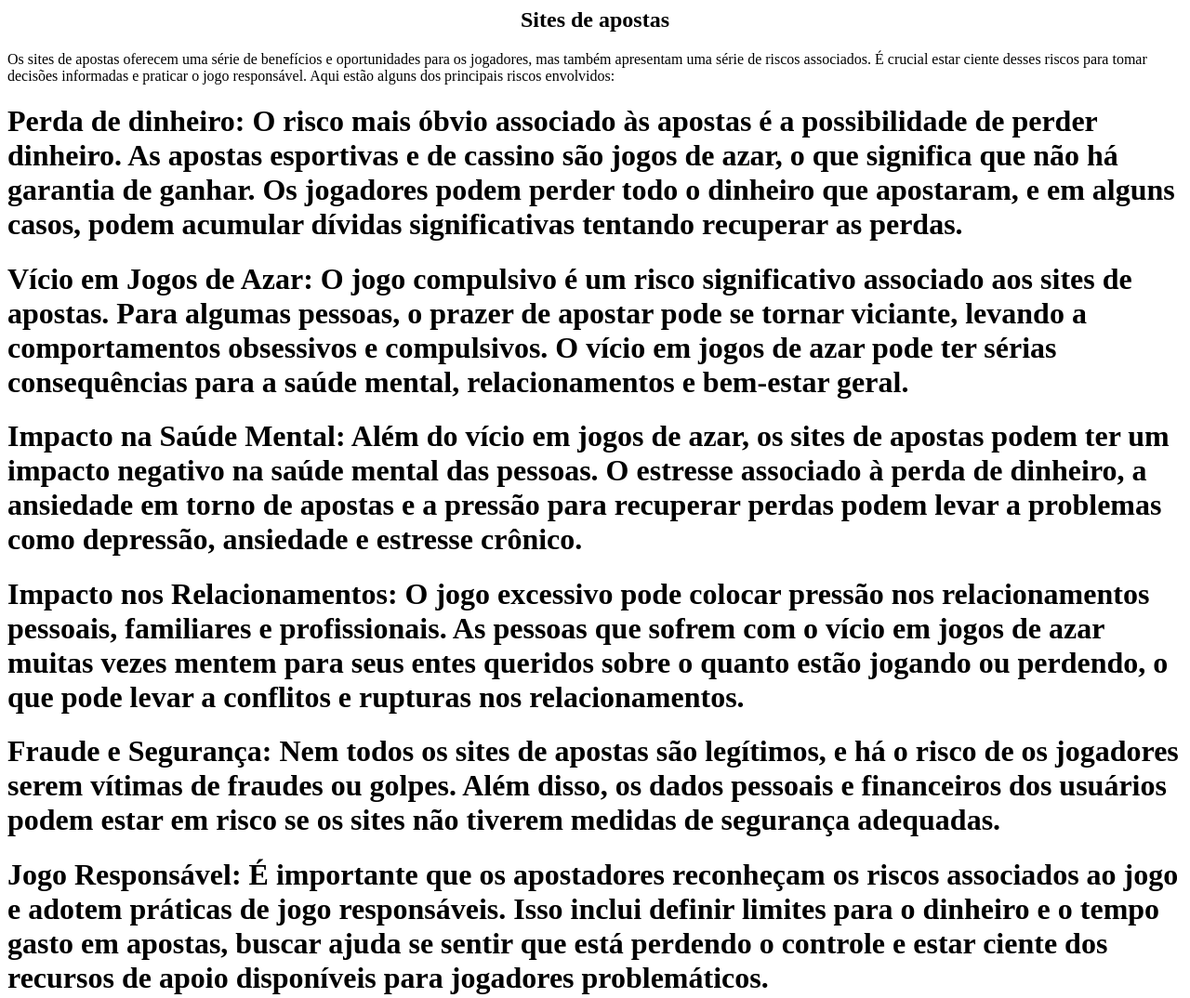
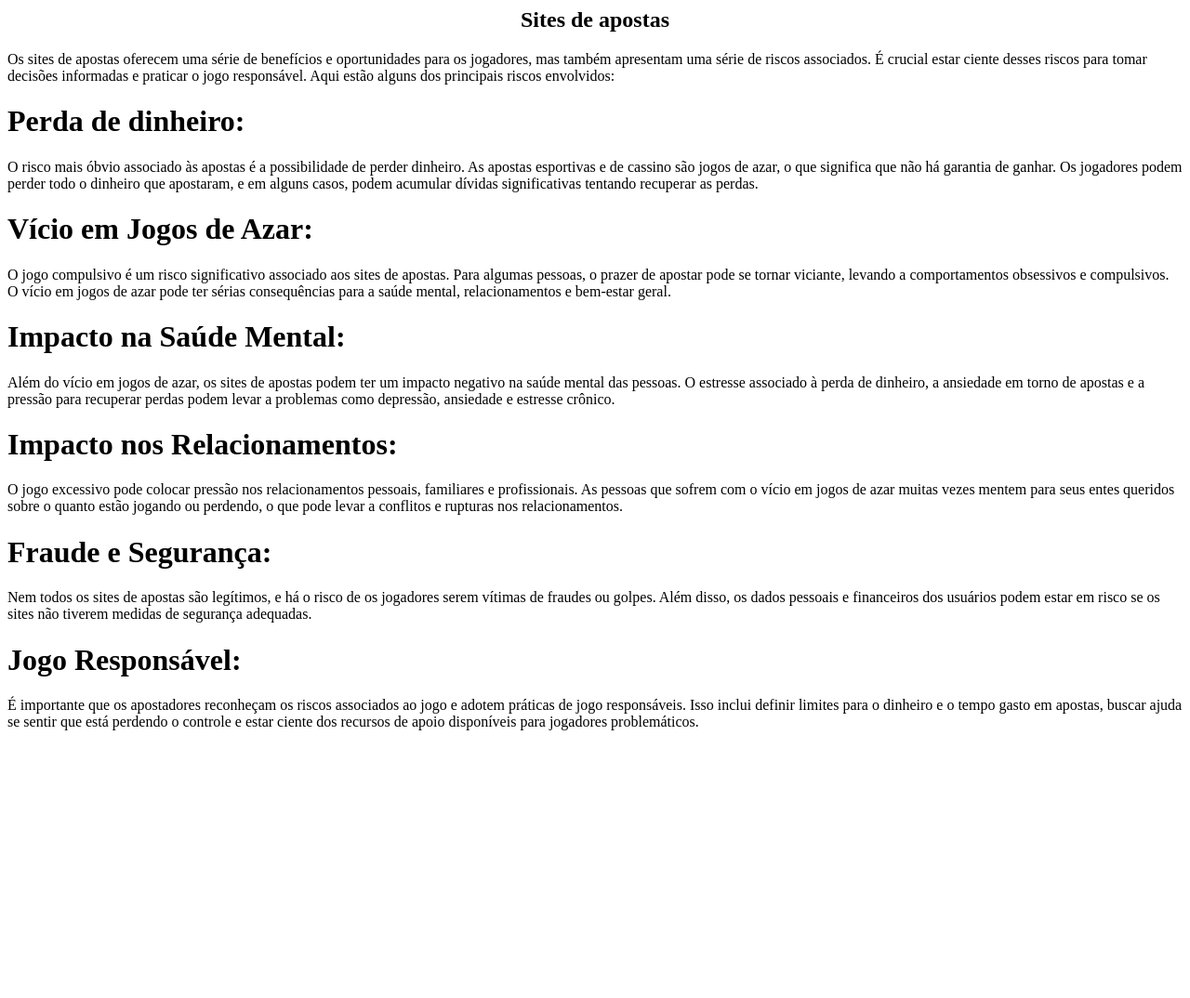
Before and after one commit to Oncinha2020/Oncinha2020.github.io, a plain HTML site: page index.html in a window 1280 px wide. Shown: the whole page at 93% size. After the commit the page ends 802 px from the top, so only its background shows below. Drawn offline with Linux system fonts and the light colour scheme.

Commit message:
Update index.html

```diff
--- a/index.html
+++ b/index.html
@@ -5,11 +5,11 @@
   <body>
     <center><h2>Sites de apostas</h2></center>
     <p>Os sites de apostas oferecem uma série de benefícios e oportunidades para os jogadores, mas também apresentam uma série de riscos associados. É crucial estar ciente desses riscos para tomar decisões informadas e praticar o jogo responsável. Aqui estão alguns dos principais riscos envolvidos:</p>
-    <p><h1>Perda de dinheiro: O risco mais óbvio associado às apostas é a possibilidade de perder dinheiro. As apostas esportivas e de cassino são jogos de azar, o que significa que não há garantia de ganhar. Os jogadores podem perder todo o dinheiro que apostaram, e em alguns casos, podem acumular dívidas significativas tentando recuperar as perdas.</h1></p>
-    <p><h1>Vício em Jogos de Azar: O jogo compulsivo é um risco significativo associado aos sites de apostas. Para algumas pessoas, o prazer de apostar pode se tornar viciante, levando a comportamentos obsessivos e compulsivos. O vício em jogos de azar pode ter sérias consequências para a saúde mental, relacionamentos e bem-estar geral.</h1></p>
-    <p><h1>Impacto na Saúde Mental: Além do vício em jogos de azar, os sites de apostas podem ter um impacto negativo na saúde mental das pessoas. O estresse associado à perda de dinheiro, a ansiedade em torno de apostas e a pressão para recuperar perdas podem levar a problemas como depressão, ansiedade e estresse crônico.</h1></p>
-    <p><h1>Impacto nos Relacionamentos: O jogo excessivo pode colocar pressão nos relacionamentos pessoais, familiares e profissionais. As pessoas que sofrem com o vício em jogos de azar muitas vezes mentem para seus entes queridos sobre o quanto estão jogando ou perdendo, o que pode levar a conflitos e rupturas nos relacionamentos.</h1></p>
-    <p><h1>Fraude e Segurança: Nem todos os sites de apostas são legítimos, e há o risco de os jogadores serem vítimas de fraudes ou golpes. Além disso, os dados pessoais e financeiros dos usuários podem estar em risco se os sites não tiverem medidas de segurança adequadas.</h1></p>
-    <p><h1>Jogo Responsável: É importante que os apostadores reconheçam os riscos associados ao jogo e adotem práticas de jogo responsáveis. Isso inclui definir limites para o dinheiro e o tempo gasto em apostas, buscar ajuda se sentir que está perdendo o controle e estar ciente dos recursos de apoio disponíveis para jogadores problemáticos.</h1></p>
+    <p><h1>Perda de dinheiro:</h1> O risco mais óbvio associado às apostas é a possibilidade de perder dinheiro. As apostas esportivas e de cassino são jogos de azar, o que significa que não há garantia de ganhar. Os jogadores podem perder todo o dinheiro que apostaram, e em alguns casos, podem acumular dívidas significativas tentando recuperar as perdas.</p>
+    <p><h1>Vício em Jogos de Azar:</h1> O jogo compulsivo é um risco significativo associado aos sites de apostas. Para algumas pessoas, o prazer de apostar pode se tornar viciante, levando a comportamentos obsessivos e compulsivos. O vício em jogos de azar pode ter sérias consequências para a saúde mental, relacionamentos e bem-estar geral.</p>
+    <p><h1>Impacto na Saúde Mental:</h1> Além do vício em jogos de azar, os sites de apostas podem ter um impacto negativo na saúde mental das pessoas. O estresse associado à perda de dinheiro, a ansiedade em torno de apostas e a pressão para recuperar perdas podem levar a problemas como depressão, ansiedade e estresse crônico.</p>
+    <p><h1>Impacto nos Relacionamentos:</h1> O jogo excessivo pode colocar pressão nos relacionamentos pessoais, familiares e profissionais. As pessoas que sofrem com o vício em jogos de azar muitas vezes mentem para seus entes queridos sobre o quanto estão jogando ou perdendo, o que pode levar a conflitos e rupturas nos relacionamentos.</p>
+    <p><h1>Fraude e Segurança:</h1> Nem todos os sites de apostas são legítimos, e há o risco de os jogadores serem vítimas de fraudes ou golpes. Além disso, os dados pessoais e financeiros dos usuários podem estar em risco se os sites não tiverem medidas de segurança adequadas.</p>
+    <p><h1>Jogo Responsável:</h1> É importante que os apostadores reconheçam os riscos associados ao jogo e adotem práticas de jogo responsáveis. Isso inclui definir limites para o dinheiro e o tempo gasto em apostas, buscar ajuda se sentir que está perdendo o controle e estar ciente dos recursos de apoio disponíveis para jogadores problemáticos.</p>
   </body>
 </html>
```
